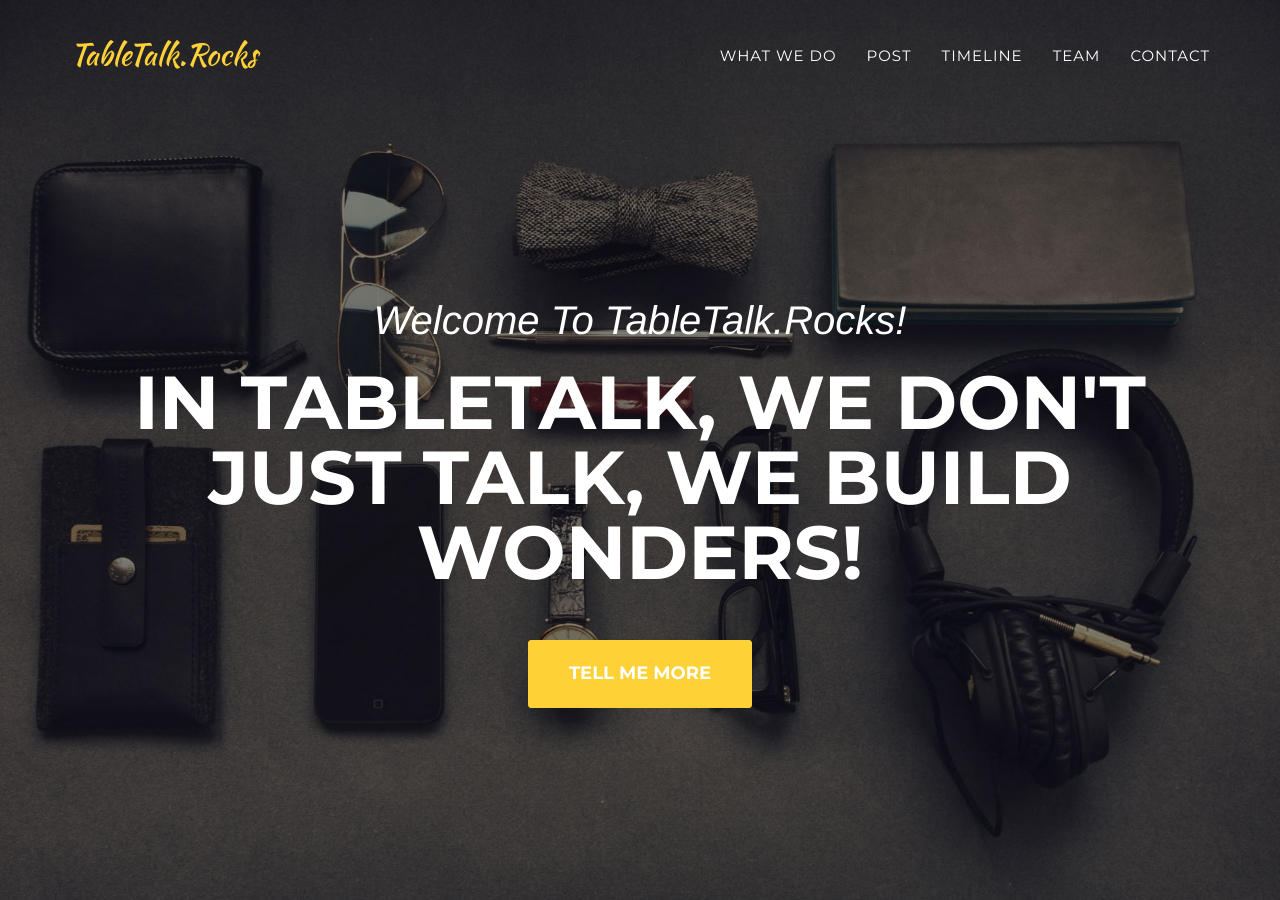
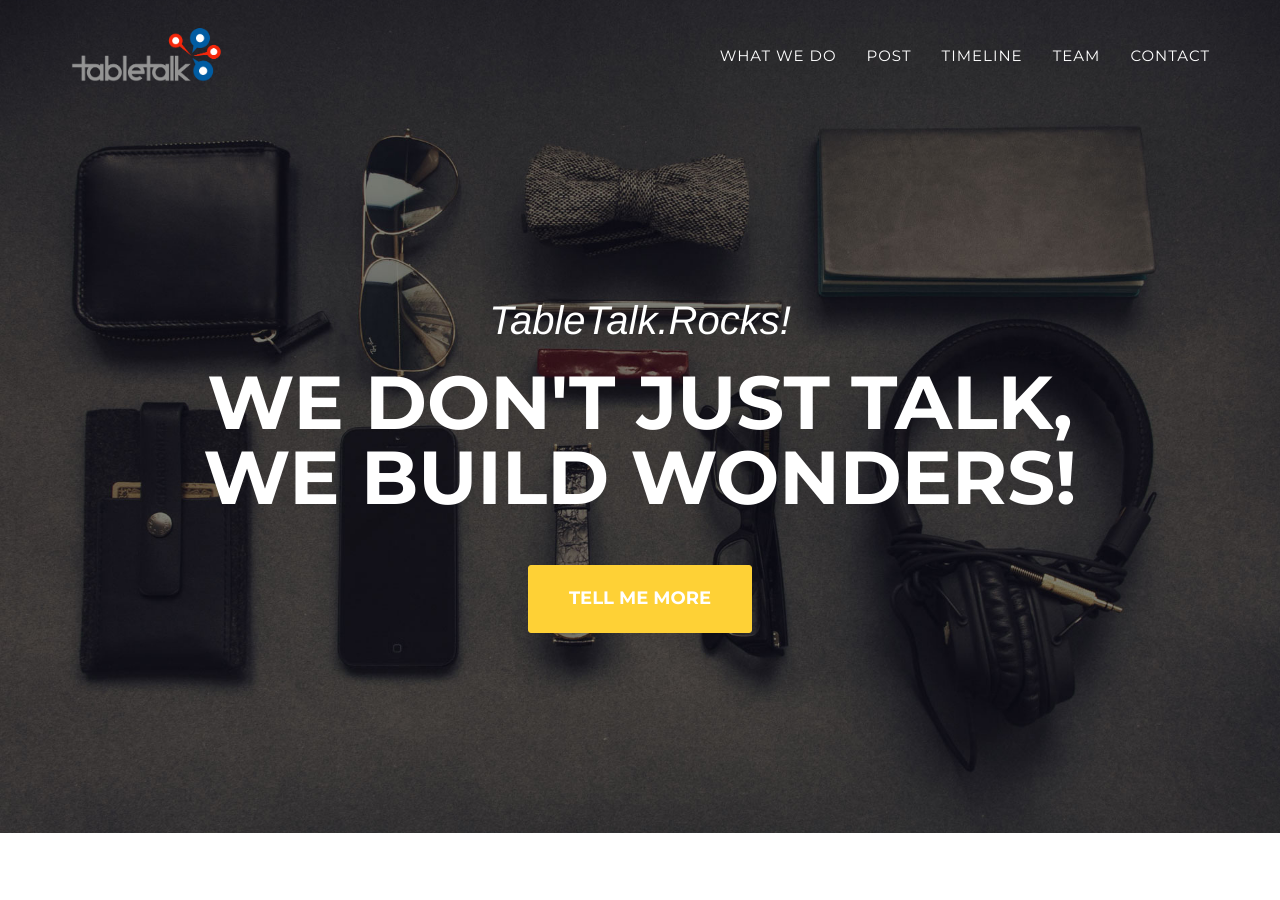
Before and after one commit to tabletalkrocks/tabletalkrocks.github.io, a Jekyll site: the page built from index.html, in a window 1280 px wide and 900 px high. Built offline with Jekyll 4.4.1, drawn with Linux system fonts in a browser that asks for light colours; some web fonts are replaced.

Commit message:
Added logo

```diff
--- a/_config.yml
+++ b/_config.yml
@@ -29,8 +29,6 @@ people:
   pic: 1
   position: Co-Founder at TableTalk<br>Tech Wizard at <a href="http://www.qtixapp.com">Asterisque Technology Malaysia Sdn. Bhd.</a>
   social:
-    - title: twitter
-      url: https://twitter.com/jsheng0811
     - title: facebook
       url: https://www.facebook.com/JshengTan
     - title: linkedin
--- a/_includes/header.html
+++ b/_includes/header.html
@@ -9,7 +9,10 @@
                     <span class="icon-bar"></span>
                     <span class="icon-bar"></span>
                 </button>
-                <a class="navbar-brand page-scroll" href="#page-top">{{site.title}}</a>
+                <!--<a class="navbar-brand page-scroll" href="#page-top">{{site.title}}</a>-->
+                <a href="#page-top">
+                    <img src="img/tabletalklogo.png" class="navbar-brand page-scroll" alt="TableTalk.Rocks" style="padding-top: 0;padding-bottom: 0;">
+                </a>
             </div>
 
             <!-- Collect the nav links, forms, and other content for toggling -->
@@ -44,8 +47,8 @@
     <header>
         <div class="container">
             <div class="intro-text">
-                <div class="intro-lead-in">Welcome To TableTalk.Rocks!</div>
-                <div class="intro-heading">In TableTalk, We don't just talk, We build wonders!</div>
+                <div class="intro-lead-in">TableTalk.Rocks!</div>
+                <div class="intro-heading">We don't just talk,<br>We build wonders!</div>
                 <a href="#services" class="page-scroll btn btn-xl">Tell Me More</a>
             </div>
         </div>
```
Also changed, not shown: img/tabletalklogo.png (added).
